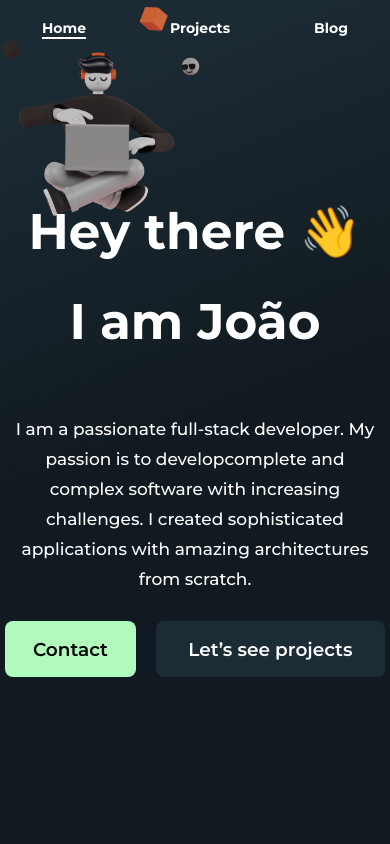
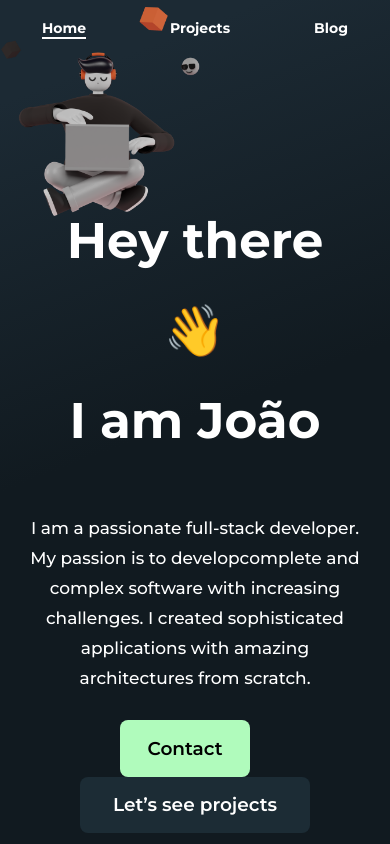
Before and after one commit to Joao208/personal-website, a Next.js app: page / in a window 390 px wide. Built offline with nearby package versions, Linux system fonts and the light colour scheme.

Commit message:
fix: small fix in responsivity

```diff
--- a/src/components/home/styles.ts
+++ b/src/components/home/styles.ts
@@ -37,6 +37,10 @@ export const Title = styled.p`
 
   @media (max-width: 517px) {
     font-size: 50px;
+  }
+
+  @media (max-width: 400px) {
+    margin-top: 50%;
   }
 `
 
@@ -116,6 +120,11 @@ export const Content = styled.div`
   align-items: center;
   justify-content: center;
 
+  @media (max-width: 400px) {
+    overflow-y: scroll;
+    padding: 20px;
+  }
+
   top: 0;
   bottom: 0;
   left: 0;
```
